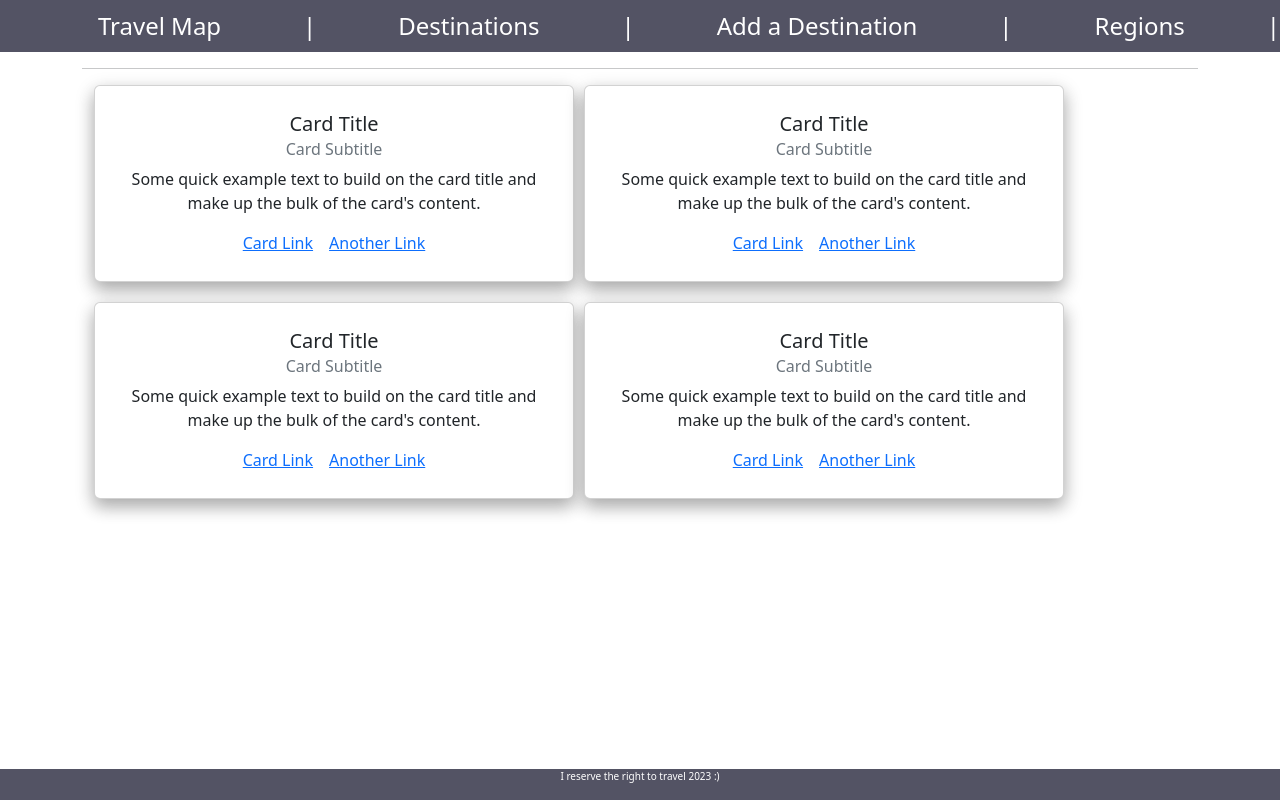
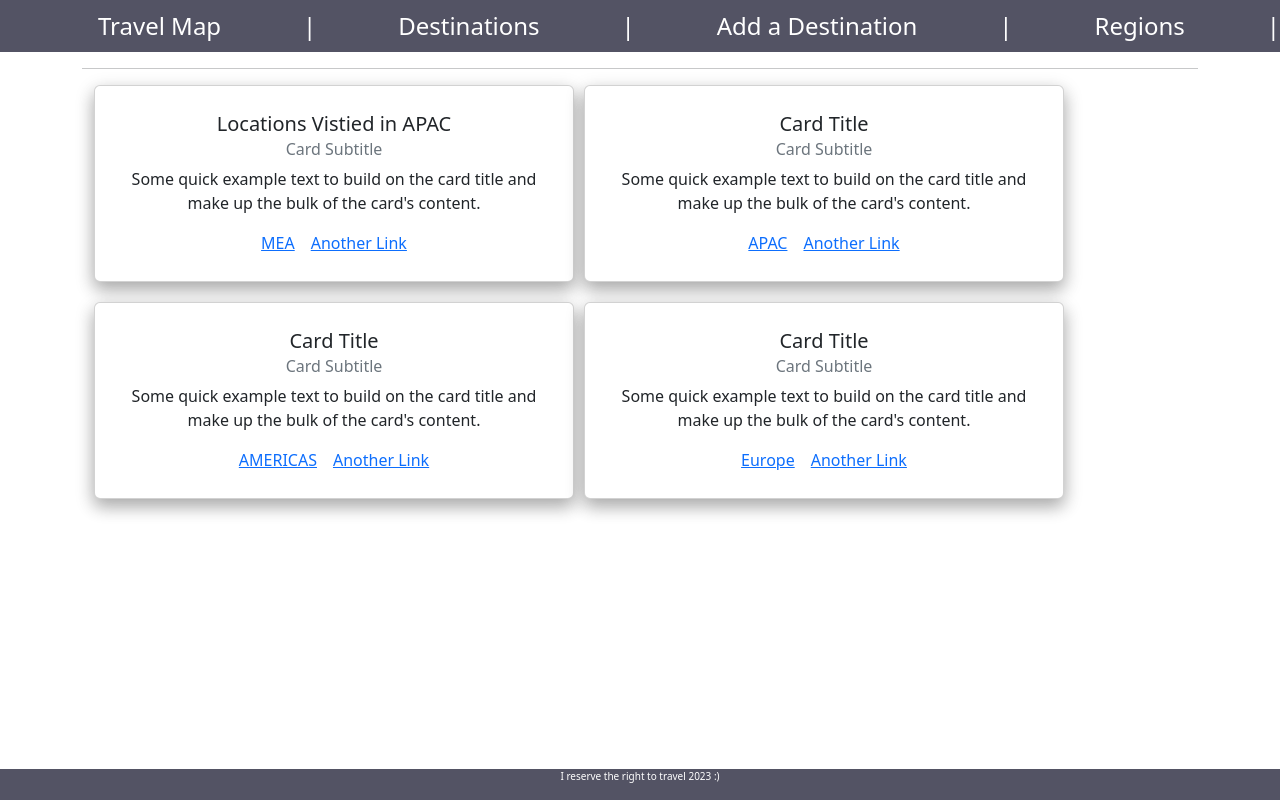
Before and after one commit to thegitofjune/travel-frontend, a React (Create React App) app: page /choose-region in a window 1280 px wide. Built offline with nearby package versions, Linux system fonts and the light colour scheme.

Commit message:
adds being able to see locations per world region

```diff
--- a/src/App.js
+++ b/src/App.js
@@ -15,6 +15,7 @@ import NotFoundPage from './components/NoutFoundPage'
 import EditAttraction from './components/EditAttraction'
 import { Modal } from 'bootstrap'
 import ChooseRegion from './components/ChooseRegion'
+import LocationsInRegion from './components/LocationsInregion'
 
 function App() {
 
@@ -32,6 +33,8 @@ function App() {
         <Route path="/modal/:locationId" element={<Modal />}></Route>
         <Route path="/edit-attraction/:locationId/:attractionId" element={<EditAttraction />}></Route>
         <Route path="/choose-region/" element={<ChooseRegion />}></Route>
+        <Route path="/locations-in-region/:region" element={<LocationsInRegion />}></Route>
+
         <Route path="*" element={<NotFoundPage />} />
       </Routes>
       <Footer />
--- a/src/components/ChooseRegion.jsx
+++ b/src/components/ChooseRegion.jsx
@@ -1,4 +1,4 @@
-import Card from 'react-bootstrap/Card';
+import Card from 'react-bootstrap/Card'
 import Col from 'react-bootstrap/Col'
 import '../styles/locationCard.css'
 
@@ -11,13 +11,13 @@ const ChooseRegion = () => {
 
                 <Card style={{ width: '30rem' }} className="roundCorners cardShadow cardsInRow cardWitdh spaces">
                     <Card.Body>
-                        <Card.Title>Card Title</Card.Title>
+                        <Card.Title>Locations Vistied in APAC</Card.Title>
                         <Card.Subtitle className="mb-2 text-muted">Card Subtitle</Card.Subtitle>
                         <Card.Text>
                             Some quick example text to build on the card title and make up the
                             bulk of the card's content.
                  </Card.Text>
-                        <Card.Link href="#">Card Link</Card.Link>
+                        <Card.Link href="locations-in-region/MEA">MEA</Card.Link>
                         <Card.Link href="#">Another Link</Card.Link>
                     </Card.Body>
                 </Card>
@@ -30,7 +30,7 @@ const ChooseRegion = () => {
                             Some quick example text to build on the card title and make up the
                             bulk of the card's content.
         </Card.Text>
-                        <Card.Link href="#">Card Link</Card.Link>
+                        <Card.Link href="locations-in-region/APAC">APAC</Card.Link>
                         <Card.Link href="#">Another Link</Card.Link>
                     </Card.Body>
                 </Card>
@@ -46,7 +46,7 @@ const ChooseRegion = () => {
                                 Some quick example text to build on the card title and make up the
                                 bulk of the card's content.
         </Card.Text>
-                            <Card.Link href="#">Card Link</Card.Link>
+                            <Card.Link href="locations-in-region/AMERICAS">AMERICAS</Card.Link>
                             <Card.Link href="#">Another Link</Card.Link>
                         </Card.Body>
                     </Card>
@@ -59,7 +59,7 @@ const ChooseRegion = () => {
                                 Some quick example text to build on the card title and make up the
                                 bulk of the card's content.
         </Card.Text>
-                            <Card.Link href="#">Card Link</Card.Link>
+                            <Card.Link href="locations-in-region/EUROPE">Europe</Card.Link>
                             <Card.Link href="#">Another Link</Card.Link>
                         </Card.Body>
                     </Card>
--- /dev/null
+++ b/src/components/LocationsInregion.jsx
@@ -0,0 +1,36 @@
+import { useNavigate, useParams } from 'react-router-dom'
+import axios from 'axios';
+import { useState, useEffect } from 'react'
+import RegionAttractionCard from './RegionAttractionCard'
+
+
+const LocationsInRegion = () => {
+    const params = useParams()
+
+    const locationsInRegionAPI = 'http://localhost:8088/api/v1/locations/getByRegion/' + params.region
+
+    const [locations, setLocations] = useState([])
+
+    const loadLocationsInRegion = () => {
+        axios.get(locationsInRegionAPI).then
+            ((response) => {
+                setLocations(response.data)
+            });
+    }
+    useEffect(() => {
+        loadLocationsInRegion()
+        // eslint-disable-next-line react-hooks/exhaustive-deps
+    }, []);
+
+    return (
+        <div className="container">
+            <hr />
+            {locations.map(
+                    location => <RegionAttractionCard key={location.locationId} location={location} />
+                )}
+
+        </div>
+    )
+}
+
+export default LocationsInRegion
--- /dev/null
+++ b/src/components/RegionAttractionCard.jsx
@@ -0,0 +1,26 @@
+import Card from 'react-bootstrap/Card';
+import '../styles/locationCard.css'
+import Col from 'react-bootstrap/Col'
+import {Link} from 'react-router-dom'
+
+
+
+const RegionAttractionCard = (props) => {
+    return (
+
+        <div className="cardsInRow  ">
+                <Card  className="roundCorners cardShadow  cardWitdh spaces">
+                    <Card.Body>
+                    <Card.Subtitle className="mb-2 text-muted">Destination :</Card.Subtitle>
+                        <Card.Title>{props.location.name} </Card.Title>
+                        <Card.Subtitle className="mb-2 text-muted">June's travel rating  :</Card.Subtitle>
+                        <Card.Title>{props.location.rating} </Card.Title>
+                        <Link to={`/location-details/${props.location.locationId}/`} >More about this destination</Link>
+                    </Card.Body>
+                </Card>
+       </div>
+
+    )
+}
+
+export default RegionAttractionCard
```
